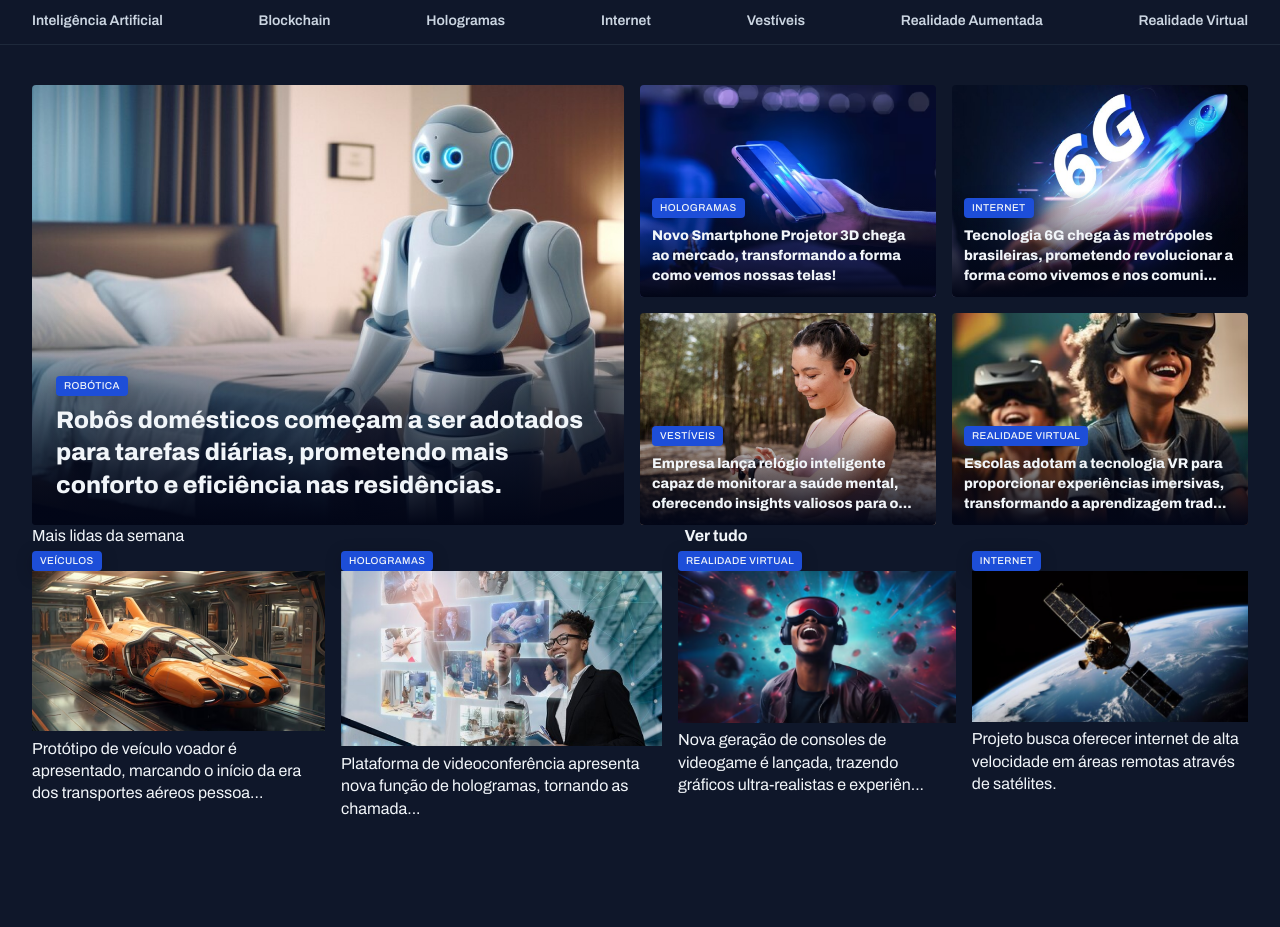
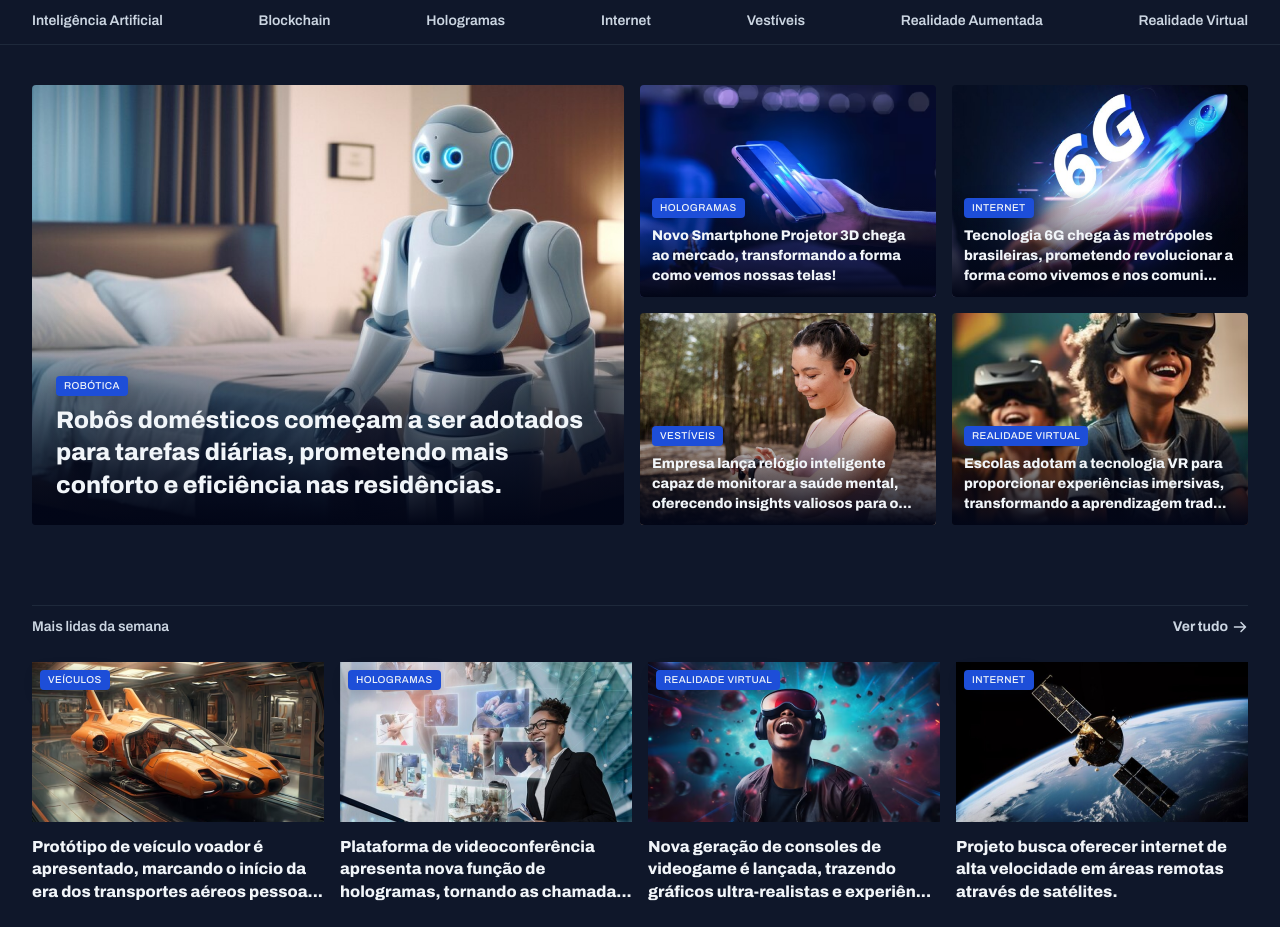
Before and after one commit to Dandiels/projeto-portal-de-noticias, a plain HTML site: page index.html in a window 1280 px wide. Shown: the part 83-1010 px from the top of the page. Before the commit the page ends 903 px from the top, so only its background shows below. Drawn offline with Linux system fonts and the light colour scheme.

Commit message:
add styles on weekly section

```diff
--- a/index.html
+++ b/index.html
@@ -184,7 +184,7 @@
 
         </header>
 
-        <div class="grid grid-flow-col gap-16">
+        <div class="grid gap-16">
 
           <figure>
 
@@ -194,7 +194,7 @@
             apresentado, marcando o início da
             era dos transportes aéreos pessoais.">
 
-            <p>
+            <p class="text-xl">
               Protótipo de veículo voador é
               apresentado, marcando o início da
               era dos transportes aéreos pessoa...
@@ -212,7 +212,7 @@
             virtuais mais realistas e
             envolventes.">
 
-            <p>
+            <p class="text-xl">
               Plataforma de videoconferência
               apresenta nova função de
               hologramas, tornando as chamada...
@@ -229,7 +229,7 @@
             gráficos ultra-realistas e experiências
             de jogo totalmente envolventes.">
 
-            <p>
+            <p class="text-xl">
               Nova geração de consoles de
               videogame é lançada, trazendo
               gráficos ultra-realistas e experiên...
@@ -245,7 +245,7 @@
             alta velocidade em áreas remotas
             através de satélites.">
 
-            <p>
+            <p class="text-xl">
               Projeto busca oferecer internet de
               alta velocidade em áreas remotas
               através de satélites.
--- a/styles/global.css
+++ b/styles/global.css
@@ -61,6 +61,7 @@ img
 main
 {
     margin-top: 40px;
+    gap: 80px;
 }
 
 .content-tag
--- a/styles/section.css
+++ b/styles/section.css
@@ -1,10 +1,42 @@
+section
+{
+    header
+    {
+        border-top: solid 1px var(--stroke-color);
+        padding-top: 11px;
+        color: var(--text-color-secondary);
+        font: var(--text-span);
+
+        a
+        {
+            justify-self: end;
+            align-items: center;
+            gap: 4px;
+
+            span
+            {
+                background-image: url(../assets/icons/ArrowRight.svg);
+                width: 16px;
+                height: 16px;
+            }
+        }
+
+        a:hover
+        {
+            span
+            {
+                background-image: url(../assets/icons/ArrowRight-hover.svg);
+            }
+        }
+    }
+}
+
 #featured
 {
     img
     {
         height: 100%;
         object-fit: cover;
-    }
     }
 
     .card
@@ -44,3 +76,36 @@
             margin-top: 8px;
         }
     }
+}
+
+#weekly
+{
+    &>div
+    {
+        margin-top: 24px;
+        grid-template-columns: repeat(4, 292px);
+        padding-bottom: 24px;
+    }
+
+    img
+    {
+        height: 160px;
+    }
+
+    figure
+    {
+        position: relative;
+
+        .content-tag
+        {
+            position: absolute;
+            top: 8px;
+            left: 8px;
+        }
+    }
+
+    p
+    {
+        margin-top: 8px;
+    }
+}
```
Lines whose indentation alone changed are shown as unchanged.
